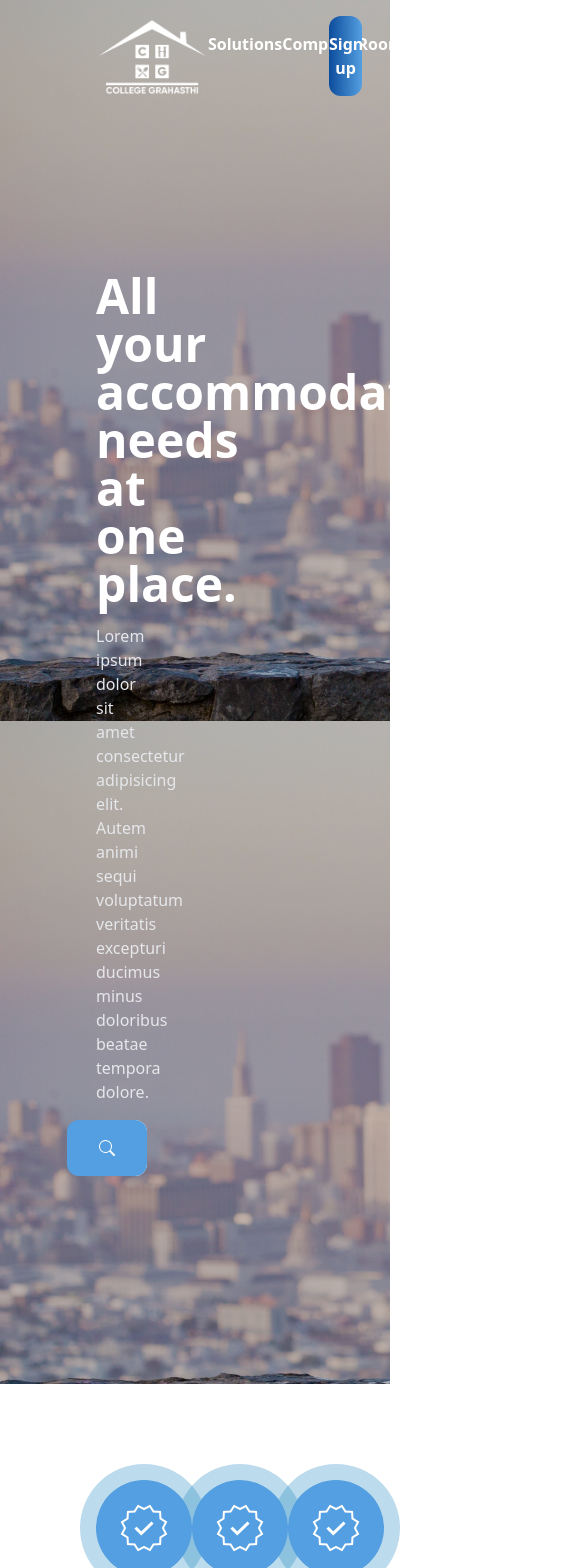
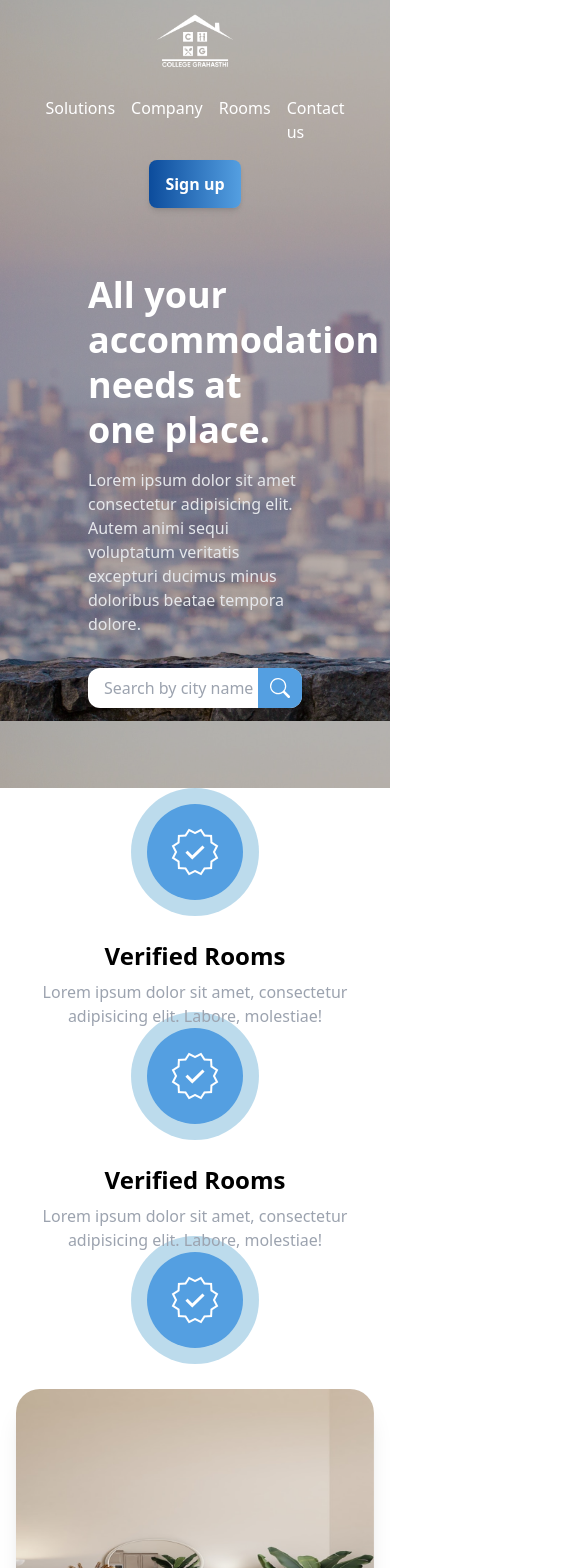
Before and after one commit to ShishirShekhar/CollegeGrahasthi, a React (Create React App) app: page / in a window 390 px wide. Shown: the top 1568 px of the page, 585 px wide, since content can reach past the window. Built offline with nearby package versions, Linux system fonts and the light colour scheme; the HTML template or start-up script is replaced by a standard one.

Commit message:
responsiveness

```diff
--- a/src/components/Button.jsx
+++ b/src/components/Button.jsx
@@ -1,15 +1,17 @@
+import React from "react";
 import { Link } from "react-router-dom";
 
-const Button = (props) => {
-    return (
-        <div className="rounded-xl bg-gradient-to-r from-primary to-secondary hover:bg-gradient-to-l w-full hover:cursor-pointer">
-            <p className="text-center py-4">
-                <Link to={props.to}>
-                    {props.value}
-                </Link>
-            </p>
-        </div>
-    )
-}
+const Button = ({ to, value }) => {
+  return (
+    <div className="rounded-lg overflow-hidden shadow-md hover:shadow-lg">
+      <Link
+        to={to}
+        className="block bg-gradient-to-r from-primary to-secondary text-white text-center py-3 px-4 font-semibold transition-all duration-300"
+      >
+        {value}
+      </Link>
+    </div>
+  );
+};
 
 export default Button;
--- a/src/components/Home/Hero/Hero.jsx
+++ b/src/components/Home/Hero/Hero.jsx
@@ -1,19 +1,30 @@
+import React from "react";
 import Nav from "./Nav";
-import Search from '../../Search';
+import Search from "../../Search";
 
-const Hero = () =>  {
-    return (
-        <div className="bg-heroImg bg-full text-white px-24 pb-52">
-            <Nav />
-            <div className="mt-40 w-6/12 flex flex-col gap-4">
-                <p className="text-5xl font-extrabold">All your accommodation needs at one place.</p>
-                <p className="text-gray-200 mr-10">Lorem ipsum dolor sit amet consectetur adipisicing elit. Autem animi sequi voluptatum veritatis excepturi ducimus minus doloribus beatae tempora dolore.</p>
-                <div className="mr-12">
-                    <Search value="Search by city name, area or property" />
-                </div>
+const Hero = () => {
+  return (
+    <div className="bg-heroImg bg-full text-white px-10 sm:px-6 lg:px-8 pb-20 md:pb-32 lg:pb-52">
+      <div className="px-12">
+        <Nav />
+        <div className="max-w-2xl">
+          <div className="mt-16 md:mt-24 lg:mt-32">
+            <h1 className="text-4xl sm:text-5xl font-extrabold leading-tight">
+              All your accommodation needs at one place.
+            </h1>
+            <p className="mt-4 text-gray-200">
+              Lorem ipsum dolor sit amet consectetur adipisicing elit. Autem
+              animi sequi voluptatum veritatis excepturi ducimus minus doloribus
+              beatae tempora dolore.
+            </p>
+            <div className="mt-8 sm:w-3/4">
+              <Search value="Search by city name, area, or property" />
             </div>
+          </div>
         </div>
-    )
-}
+      </div>
+    </div>
+  );
+};
 
 export default Hero;
--- a/src/components/Home/Hero/Nav.jsx
+++ b/src/components/Home/Hero/Nav.jsx
@@ -4,18 +4,16 @@ import Button from '../../Button';
 
 const Nav = () => {
     return (
-        <div className='flex flex-row justify-between font-bold'>
-            <img src={whiteLogo} alt="CG-White-Logo" className="h-28" />
-            <div className='flex items-center w-2/3'>
-                <div className='flex justify-evenly w-11/12 h-fit'>
+        <div className='flex flex-col md:flex-row items-center justify-between'>
+            <img src={whiteLogo} alt="CG-White-Logo" className="h-20 mb-4 md:mb-0" />
+            <div className='flex justify-center md:justify-start space-x-4 mb-4 md:mb-0'>
                 <Link to="/other">Solutions</Link>
                 <Link to="/other">Company</Link>
                 <Link to="/other">Rooms</Link>
                 <Link to="/other">Contact us</Link>
             </div>
-                <div className='w-3/12'>
+            <div className='w-full flex justify-center md:w-auto'>
                 <Button value="Sign up" to="/other" />
-                </div>
             </div>
         </div>
     )
--- a/src/components/Home/Info.jsx
+++ b/src/components/Home/Info.jsx
@@ -1,32 +1,27 @@
 import Button from "../Button";
-
 
 const Info = (props) => {
   return (
-        <div className={`h-screen text-black px-24 flex items-center justify-between ${props.left ? "" : "flex-row-reverse"}`}>
-            <div className="">
-                <img src={props.img} alt="College Grahasthi" className="shadow-2xl rounded-xl" />
+    <div className={`min-h-screen text-black px-4 sm:px-6 lg:px-8 flex flex-col sm:flex-row items-center justify-center ${props.left ? "" : "flex-row-reverse"}`}>
+      <div className="flex justify-center sm:w-1/2">
+        <img src={props.img} alt="College Grahasthi" className="shadow-2xl rounded-xl max-w-full h-auto" />
       </div>
 
-            <div className="w-3/6">
-                <div className="w-24 h-2 bg-gradient-to-r from-secondary to-primary"></div>
-                <h1 className="text-5xl font-semibold w-4/5 pt-5">{props.title}</h1>
-                <p className=" text-gray-300 font-semibold tracking-wider py-8">
-                    {/* Add breaks to content */}
-                    {props.content}
-                </p>
+      <div className="sm:w-1/2 sm:pl-8 lg:pl-16">
+        <div className="w-24 h-2 bg-gradient-to-r from-secondary to-primary mb-5 sm:mb-0"></div>
+        <h1 className="text-5xl font-semibold pt-5">{props.title}</h1>
+        <p className="text-gray-300 text-lg font-semibold tracking-wider py-8">{props.content}</p>
 
-                {
-                    props.button &&
+        {props.button && (
           <div className="flex items-center">
-                        <div className="w-52 text-white">
+            <div className="mr-4">
               <Button value={props.button} to="/other" />
             </div>
           </div>
-                }
+        )}
       </div>
     </div>
-    )
-}
+  );
+};
 
 export default Info;
--- a/src/components/Home/Ratings/Rating.jsx
+++ b/src/components/Home/Ratings/Rating.jsx
@@ -2,10 +2,10 @@ import profile from "../../../img/profile.jpg";
 
 const Rating = () => {
   return (
-        <div className="bg-white rounded-xl shadow-sm w-80 py-8 px-6">
+    <div className="bg-white rounded-xl shadow-sm w-full sm:w-80 py-8 px-6">
       <div className="text-secondary text-lg">★★★★★</div>
       <div className="py-4 text-gray-600 font-semibold tracking-wider leading-7">Lorem ipsum dolor sit amet, consectetur adipisicing elit. Soluta, dolorem ex unde nemo a velit nobis nesciunt cupiditate voluptas dolor!</div>
-            <div className="py-4 flex">
+      <div className="py-4 flex items-center">
         <img src={profile} alt="profile" className="rounded-full w-10" />
         <div className="pl-4">
           <p className="font-bold">Shishir Shekhar</p>
@@ -13,7 +13,7 @@ const Rating = () => {
         </div>
       </div>
     </div>
-    )
-}
+  );
+};
 
 export default Rating;
--- a/src/components/Home/Ratings/Ratings.jsx
+++ b/src/components/Home/Ratings/Ratings.jsx
@@ -1,13 +1,12 @@
-// Import all the required modules
 import Rating from "./Rating";
 
 const Ratings = () => {
   return (
-        <div className="h-screen bg-gray-100 text-black px-24 flex items-center justify-between">
+    <div className="min-h-screen bg-gray-100 text-black px-4 sm:px-6 lg:px-8 flex items-center justify-between">
       <div className="flex flex-col w-full">
         <div className="py-10">
           <div className="w-24 h-2 bg-gradient-to-r from-secondary to-primary"></div>
-                    <h1 className="text-5xl font-semibold w-4/12 pt-5 pr-24">What students say about us</h1>
+          <h1 className="text-5xl font-semibold w-full sm:w-4/12 pt-5 pr-12 sm:pr-24">What students say about us</h1>
         </div>
 
         <div className="flex flex-wrap justify-evenly w-full">
@@ -17,7 +16,7 @@ const Ratings = () => {
         </div>
       </div>
     </div>
-    )
-}
+  );
+};
 
 export default Ratings;
--- a/src/components/Home/Usp/Usp.jsx
+++ b/src/components/Home/Usp/Usp.jsx
@@ -1,30 +1,32 @@
 import UspPoint from "./UspPoint";
 import verified from "../../../img/verified.png";
 
+const uspPoints = [
+  {
+    img: verified,
+    head: "Verified Rooms",
+    desc: "Lorem ipsum dolor sit amet, consectetur adipisicing elit. Labore, molestiae!"
+  },
+  {
+    img: verified,
+    head: "Verified Rooms",
+    desc: "Lorem ipsum dolor sit amet, consectetur adipisicing elit. Labore, molestiae!"
+  },
+  {
+    img: verified,
+    head: "Verified Rooms",
+    desc: "Lorem ipsum dolor sit amet, consectetur adipisicing elit. Labore, molestiae!"
+  }
+];
+
 const Usp = () => {
   return (
-    <div className="p-24 flex justify-evenly">
-      <UspPoint
-        img={verified}
-        head={"Verified Rooms"}
-        desc={
-          "Lorem ipsum dolor sit amet, consectetur adipisicing elit. Labore, molestiae!"
-        }
-      />
-      <UspPoint
-        img={verified}
-        head={"Verified Rooms"}
-        desc={
-          "Lorem ipsum dolor sit amet, consectetur adipisicing elit. Labore, molestiae!"
-        }
-      />
-      <UspPoint
-        img={verified}
-        head={"Verified Rooms"}
-        desc={
-          "Lorem ipsum dolor sit amet, consectetur adipisicing elit. Labore, molestiae!"
-        }
-      />
+    <div className="p-4 sm:p-8 md:p-12 lg:p-16 xl:p-24 flex flex-col sm:flex-row justify-evenly">
+      {uspPoints.map((uspPoint, index) => (
+        <div key={index} className="w-full sm:w-56 text-center">
+          <UspPoint img={uspPoint.img} head={uspPoint.head} desc={uspPoint.desc} />
+        </div>
+      ))}
     </div>
   );
 };
--- a/src/components/Home/Usp/UspPoint.jsx
+++ b/src/components/Home/Usp/UspPoint.jsx
@@ -1,13 +1,14 @@
 import CircleIcon from "./CircleIcon";
 
-const UspPoint = (props) => {
+const UspPoint = ({ img, head, desc }) => {
   return (
-    <div className=" w-56 text-center">
-      <CircleIcon img={props.img} />
-      <p className="pt-10 font-semibold text-2xl">{props.head}</p>
-      <p className=" text-gray-400 pt-2">{props.desc}</p>
+    <div className="w-full sm:w-56 text-center">
+      <CircleIcon img={img} />
+      <p className="pt-10 font-semibold text-2xl">{head}</p>
+      <p className="text-gray-400 pt-2">{desc}</p>
     </div>
   );
 };
 
+
 export default UspPoint;
--- a/src/components/Search.jsx
+++ b/src/components/Search.jsx
@@ -1,14 +1,21 @@
-import { BsSearch } from 'react-icons/bs';
+import React from "react";
+import { BsSearch } from "react-icons/bs";
 
-const Search = (props) => {
-    return (
-        <div className="text-gray-800 flex relative">
-            <input type="text" placeholder={props.value} className="w-full focus:outline-none p-4 rounded-xl" />
-            <div className="absolute bg-secondary p-5 px-8 rounded-xl flex items-center right-0">
-                <BsSearch color='white' />
-            </div>
-        </div>
-    )
-}
+const Search = ({ value }) => {
+  return (
+    <div className="flex items-center">
+      <div className="relative flex-grow">
+        <input
+          type="text"
+          placeholder={value}
+          className="w-full pr-12 py-2 pl-4 rounded-xl focus:outline-none text-gray-600"
+        />
+        <button className="absolute right-0 top-0 bottom-0 px-3 py-2 rounded-r-xl bg-secondary text-white">
+          <BsSearch size={20} />
+        </button>
+      </div>
+    </div>
+  );
+};
 
 export default Search;
```
Also changed, not shown: src/components/Footer/Footer.jsx (+49 -20 lines), src/components/Home/Sample.jsx (+14 -14 lines), src/components/Home/Stats/Stats.jsx (+19 -17 lines). Lines whose indentation alone changed are shown as unchanged.
